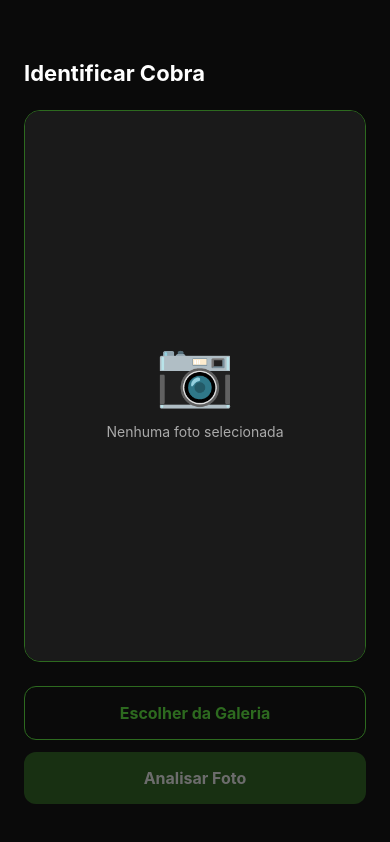
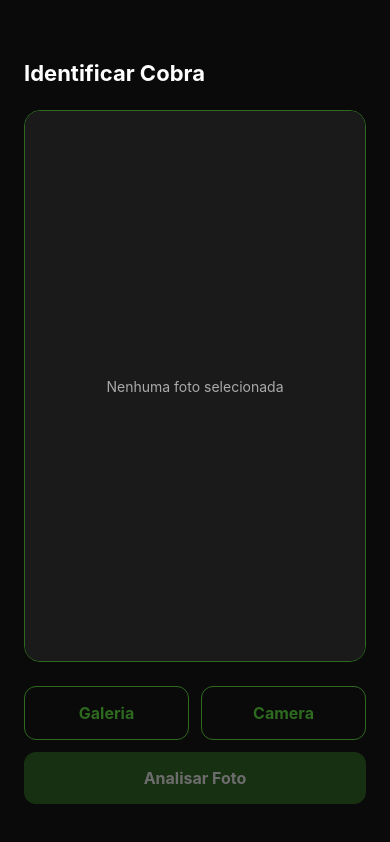
Before and after one commit to Ailton779/S.O.L.I.D, a React Native app in the folder solid-app/: screen /Scanner in a window 390 px wide. Built offline with nearby package versions, Linux system fonts and the light colour scheme.

Commit message:
feat: adiciona opcao de tirar foto pela camera

```diff
--- a/solid-app/screens/ScannerScreen.js
+++ b/solid-app/screens/ScannerScreen.js
@@ -10,6 +10,24 @@ export default function ScannerScreen({ navigation }) {
   const pickImage = async () => {
     const result = await ImagePicker.launchImageLibraryAsync({
       mediaTypes: ImagePicker.MediaTypeOptions.Images,
+      allowsEditing: true,
+      aspect: [4, 3],
+      quality: 1,
+    });
+
+    if (!result.canceled) {
+      setImage(result.assets[0].uri);
+    }
+  };
+
+  const takePhoto = async () => {
+    const permission = await ImagePicker.requestCameraPermissionsAsync();
+    if (permission.status !== 'granted') {
+      alert('Permissao de camera negada.');
+      return;
+    }
+
+    const result = await ImagePicker.launchCameraAsync({
       allowsEditing: true,
       aspect: [4, 3],
       quality: 1,
@@ -36,16 +54,21 @@ export default function ScannerScreen({ navigation }) {
           <Image source={{ uri: image }} style={styles.preview} resizeMode="cover" />
         ) : (
           <View style={styles.placeholder}>
-            <Text style={styles.placeholderIcon}>📷</Text>
             <Text style={styles.placeholderText}>Nenhuma foto selecionada</Text>
           </View>
         )}
       </View>
 
       <View style={styles.bottomContainer}>
-        <TouchableOpacity style={styles.buttonSecondary} onPress={pickImage}>
-          <Text style={styles.buttonSecondaryText}>Escolher da Galeria</Text>
-        </TouchableOpacity>
+        <View style={styles.row}>
+          <TouchableOpacity style={styles.buttonSecondary} onPress={pickImage}>
+            <Text style={styles.buttonSecondaryText}>Galeria</Text>
+          </TouchableOpacity>
+
+          <TouchableOpacity style={styles.buttonSecondary} onPress={takePhoto}>
+            <Text style={styles.buttonSecondaryText}>Camera</Text>
+          </TouchableOpacity>
+        </View>
 
         <TouchableOpacity
           style={[styles.buttonPrimary, !image && styles.buttonDisabled]}
@@ -89,10 +112,6 @@ const styles = StyleSheet.create({
     backgroundColor: colors.card,
     alignItems: 'center',
     justifyContent: 'center',
-    gap: 12,
-  },
-  placeholderIcon: {
-    fontSize: 64,
   },
   placeholderText: {
     color: colors.textSecondary,
@@ -101,7 +120,12 @@ const styles = StyleSheet.create({
   bottomContainer: {
     gap: 12,
   },
+  row: {
+    flexDirection: 'row',
+    gap: 12,
+  },
   buttonSecondary: {
+    flex: 1,
     borderWidth: 1,
     borderColor: colors.primary,
     paddingVertical: 16,
```
